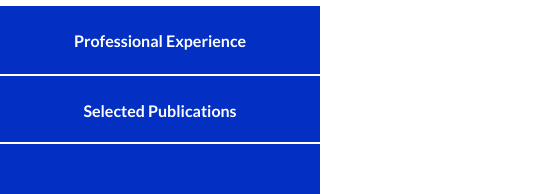
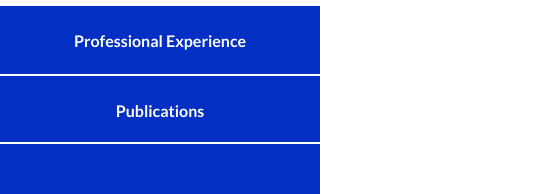
Before and after one commit to htwang14/htwang14.github.io, a plain HTML site: page index.html in a window 1280 px wide. Shown: the part 421-615 px from the top of the page, 0-555 px from the left. Drawn offline with Linux system fonts and the light colour scheme; some icons are missing.

Commit message:
update publications

```diff
--- a/index.html
+++ b/index.html
@@ -48,7 +48,7 @@ https://templatemo.com/tm-531-reflux
               <ul class="main-menu">
                 <li><a href="#section1">About Me</a></li>
                 <li><a href="#section2">Professional Experience</a></li>
-                <li><a href="#section3">Selected Publications</a></li>
+                <li><a href="#section3">Publications</a></li>
               </ul>
             </nav>
             <div class="social-network">
@@ -175,7 +175,7 @@ https://templatemo.com/tm-531-reflux
         </div>
       </section>
 
-      <section class="section Selected Publications" data-section="section3">
+      <section class="section Publications" data-section="section3">
         <div class="container">
           <div class="section-heading">
             <h2>Publications</h2>
```
